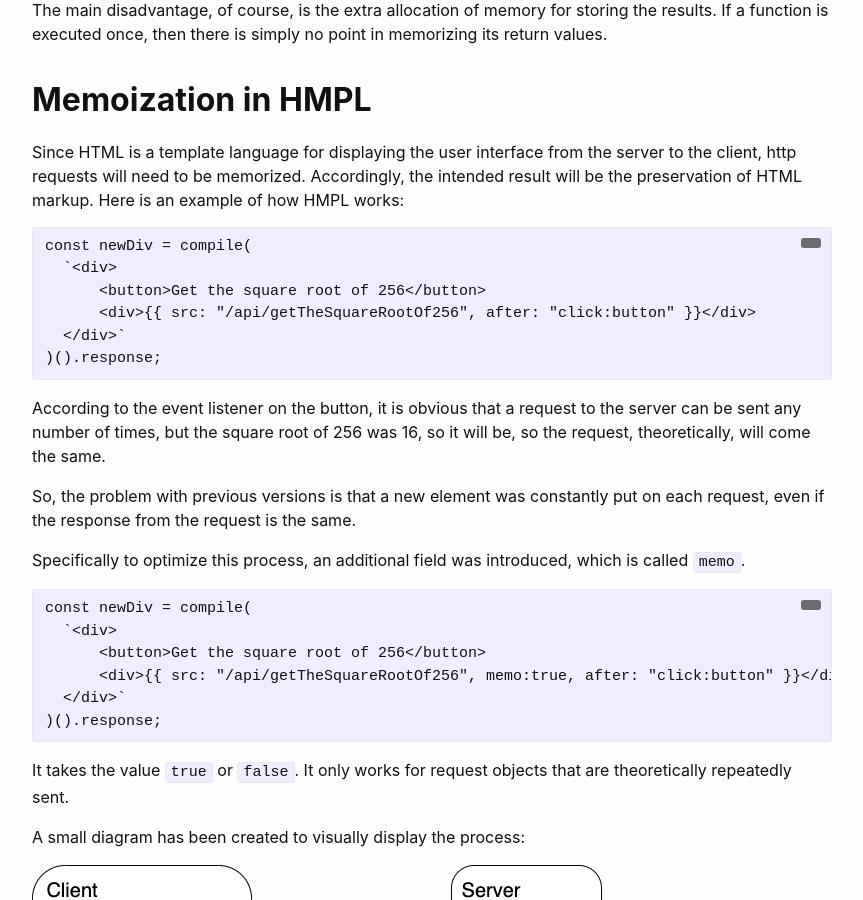
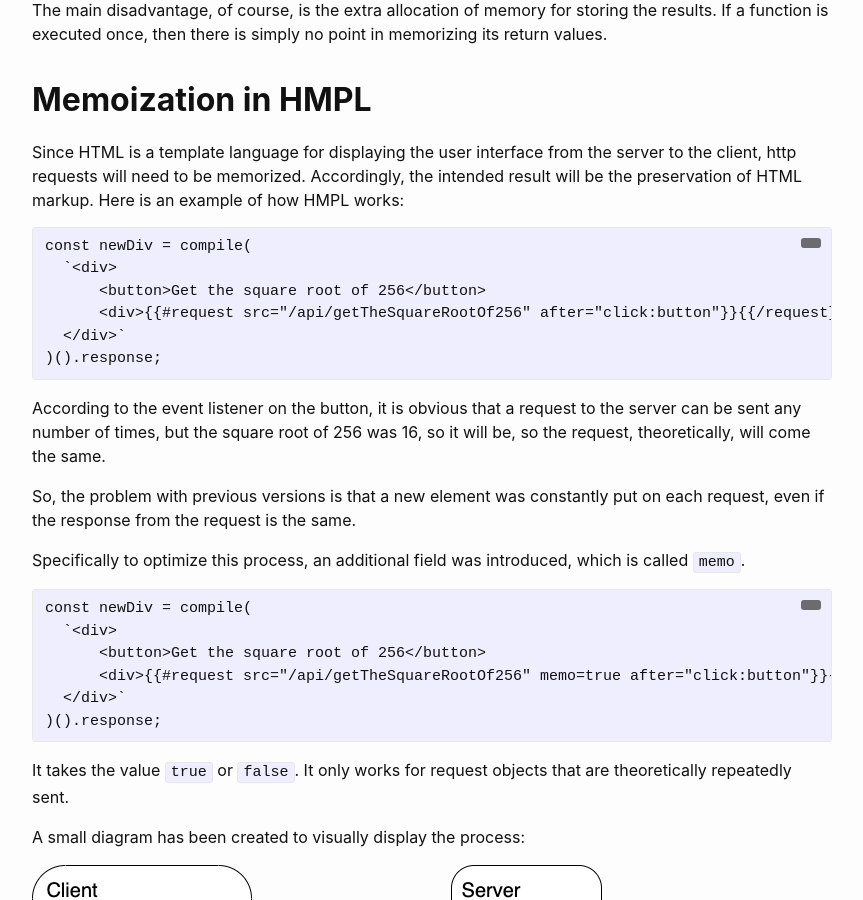
Before and after one commit to hmpl-language/blog, a Jekyll site: the page built from _posts/2024-10-03-memoization-in-hmpl.md, in a window 1280 px wide and 900 px high, scrolled down 1943 px. Shown: the whole window, without its empty margins (208-1071 px from the left). Built offline with Jekyll 4.4.1, drawn with Linux system fonts in a browser that asks for light colours; comment, search, counter and statistics services are not loaded.

Commit message:
Copied changes from hmpl/blog

````diff
--- a/_posts/2024-10-03-memoization-in-hmpl.md
+++ b/_posts/2024-10-03-memoization-in-hmpl.md
@@ -77,7 +77,7 @@ Since HTML is a template language for displaying the user interface from the ser
 const newDiv = compile(
   `<div>
       <button>Get the square root of 256</button>
-      <div>{% raw %}{{ src: "/api/getTheSquareRootOf256", after: "click:button" }}{% endraw %}</div>
+      <div>{% raw %}{{#request src="/api/getTheSquareRootOf256" after="click:button"}}{{/request}}{% endraw %}</div>
   </div>`
 )().response;
 ```
@@ -92,7 +92,7 @@ Specifically to optimize this process, an additional field was introduced, which
 const newDiv = compile(
   `<div>
       <button>Get the square root of 256</button>
-      <div>{% raw %}{{ src: "/api/getTheSquareRootOf256", memo:true, after: "click:button" }}{% endraw %}</div>
+      <div>{% raw %}{{#request src="/api/getTheSquareRootOf256" memo=true after="click:button"}}{{/request}}{% endraw %}</div>
   </div>`
 )().response;
 ```
````
Also changed, not shown: _posts/2024-08-09-how-to-reduce-javascript-file-size-on-client.md (+1 -1 lines), _posts/2024-12-05-hmpl-integration-with-json5.md (+1 -1 lines), _posts/2024-12-07-how-to-share-components-between-sites.md (+1 -1 lines), _posts/2024-12-18-creating-a-gallery-app-in-javascript-with-hmpl.md (+1 -1 lines), _posts/2025-02-27-how-to-reduce-web-application-bundle-size.md (+1 -1 lines).
